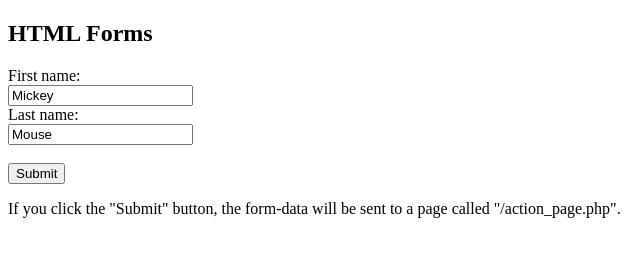
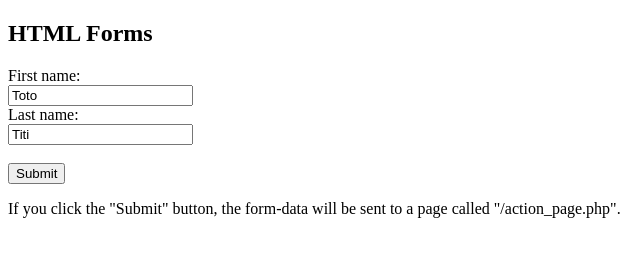
Before and after one commit to Bilel-mbk/deploy-users, a plain HTML site: page index.html in a window 1280 px wide. Shown: the full height of the page, 0-640 px from the left. Drawn offline with Linux system fonts and the light colour scheme.

Commit message:
update index.html default value

```diff
--- a/index.html
+++ b/index.html
@@ -6,10 +6,10 @@
 
 <form action="/action_page.php">
   First name:<br>
-  <input type="text" name="firstname" value="Mickey">
+  <input type="text" name="firstname" value="Toto">
   <br>
   Last name:<br>
-  <input type="text" name="lastname" value="Mouse">
+  <input type="text" name="lastname" value="Titi">
   <br><br>
   <input type="submit" value="Submit">
 </form>
```
